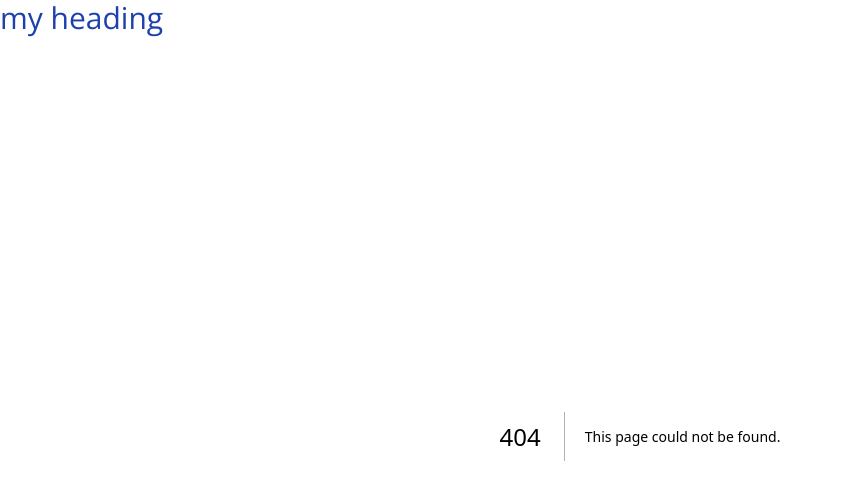
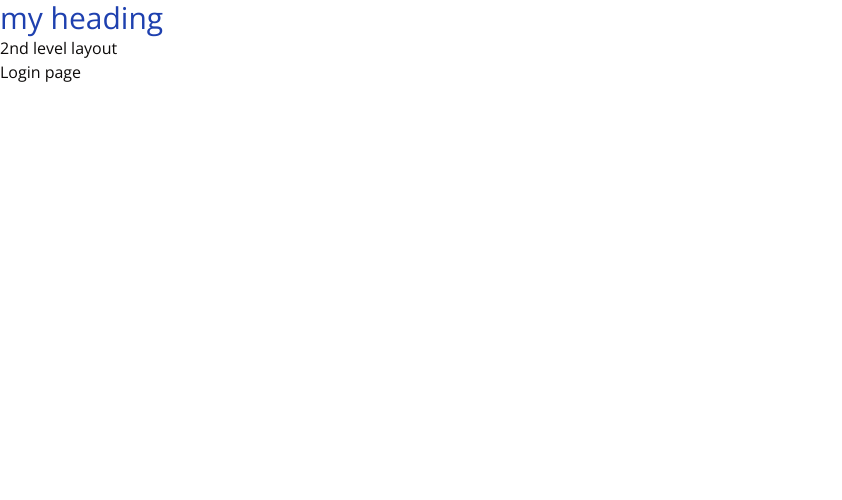
Before and after one commit to joffreynk/discord-clone, a Next.js app: page /register in a window 1280 px wide. Before the commit this address had no page. Shown: the top 500 px of the page, without its empty margins (0-842 px from the left). Built offline with nearby package versions, Linux system fonts and the light colour scheme.

Commit message:
create file routing structure

```diff
--- /dev/null
+++ b/app/(auth)/(routes)/register/page.tsx
@@ -0,0 +1,11 @@
+import React from 'react'
+
+function page() {
+  return (
+    <div>
+      Login page
+    </div>
+  )
+}
+
+export default page
```
Also changed, not shown: app/(auth)/(routes)/login/page.tsx (renamed from app/(auth)/login/page.tsx), app/(main)/(routes)/page.tsx (renamed from app/page.tsx), 1 other file (tests, documents, lock files or other folders).
